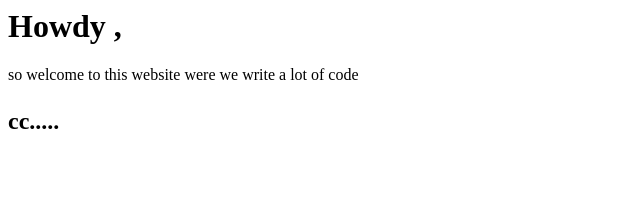
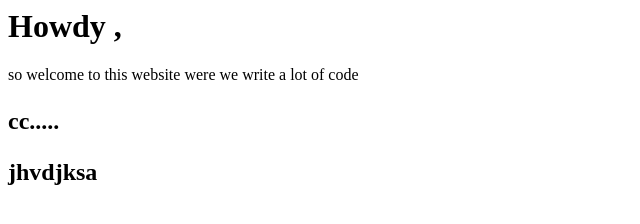
Before and after one commit to teayab/awesoem, a plain HTML site: page index.html in a window 1280 px wide. Shown: the whole page, without its empty margins (0-640 px from the left). Drawn offline with Linux system fonts and the light colour scheme.

Commit message:
add commit in index.html

```diff
--- a/index.html
+++ b/index.html
@@ -5,5 +5,6 @@
         <ho r="masdbb
         "></ho>
         <p>cc.....</p>
+        <p>jhvdjksa</p>
     </H2>
 </html>
```
